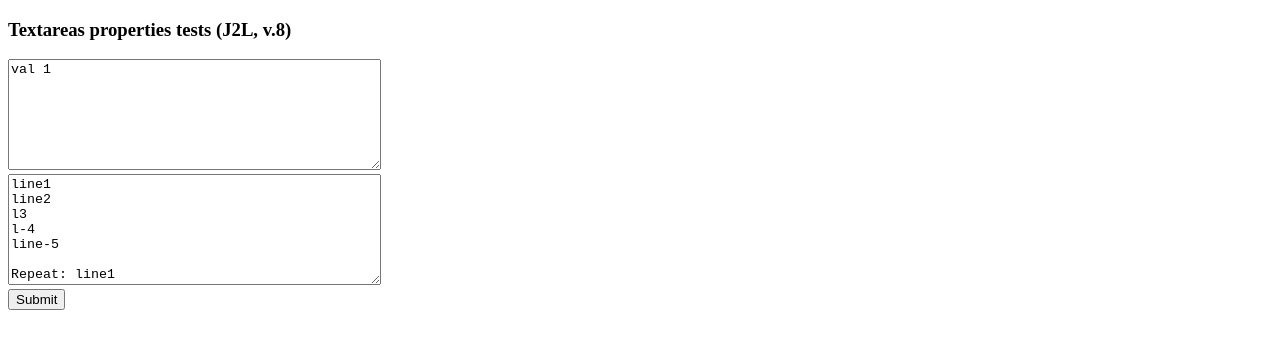
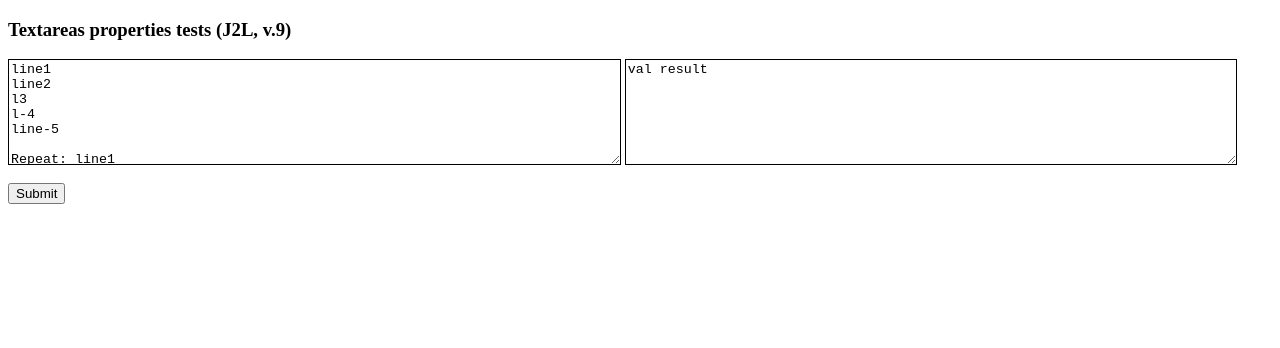
Before and after one commit to MaixEqu/react-ts-snips, a React (Create React App) app: page / in a window 1280 px wide. Shown: the top 348 px of the page. Built offline with nearby package versions, Linux system fonts and the light colour scheme.

Commit message:
Textareas properties tests (J2L, v.9), TAs replaced

```diff
--- a/src/App.tsx
+++ b/src/App.tsx
@@ -2,69 +2,86 @@ import * as React from "react";
 
 interface IProps {}
 interface IState {
-  value_1: string;
-  value_2: string;
-  cols1: number;
-  cols2: number;
+  text_from: string;
+  text_res: string;
+  cols_from: number;
+  cols_res: number;
   rows: number;
+  height: number;
+  width?: number;
+  height_from?: number;
+  width_from?: number;
+  height_res?: number;
+  width_res?: number;
 }
 export class Main extends React.Component {
-  textInput_1 = React.createRef<HTMLTextAreaElement>();
-  textInput_r = React.createRef<HTMLTextAreaElement>();
+  textInput_from = React.createRef<HTMLTextAreaElement>();
+  textInput_res = React.createRef<HTMLTextAreaElement>();
   state: IState;
   constructor(props: IProps) {
     super(props)
     this.state = {
-      value_1: 'val 1',
-      value_2: 'val 2',
-      cols1: 44,
-      cols2: 44,
+      text_from: 'val source',
+      text_res: 'val result',
+      cols_from: 44,
+      cols_res: 44,
       rows: 7,
+      height: 100
     }
   }
 
-  handleSubmit_1 = (e: React.FormEvent) => {
+  handleSubmit = (e: React.FormEvent) => {
     e.preventDefault();
-    //console.log(e)
-    //console.log(this.textInput_r.current)
-    if (this.textInput_r.current) {
-      console.log(this.textInput_r.current.cols)
-      //console.log(this.textInput_r.current.scrollTop)
-      const sTA1value = this.textInput_1.current ? this.textInput_1.current.value : ""
-      console.log(">2: " + sTA1value );
-
-      this.setState({ value_1: sTA1value + sTA1value })
-      this.textInput_r.current.cols = 48
-      this.textInput_r.current.scrollTop += 40
+    // console.log(e)
+    // console.log(this.textInput_r.current)
+    if (this.textInput_res.current) {
+      // console.log(this.textInput_r.current.cols)
+      // console.log(this.textInput_r.current.scrollTop)
+      const sText_from = this.textInput_from.current ? this.textInput_from.current.value : ""
+      this.setState({text_res: sText_from + sText_from})
+      this.textInput_res.current.cols = 48
+      this.textInput_res.current.scrollTop += 40
+    } else {
+      console.log('Now no "this.textInput_r.current"')
     }
   };
-  handleOnChange = () => {
-    if (this.textInput_r.current) {
-      this.textInput_r.current.cols = 60
-      this.textInput_r.current.scrollTop += 20
+  handleOnClick = () => {
+    if (this.textInput_res.current) {
+      this.textInput_res.current.cols = 60
+      this.textInput_res.current.scrollTop += 20
+    } else {
+      console.log('Now no "this.textInput_r.current"')
     }
   }
 
   render() {
-    const s: IState = this.state;
-    const t = `line1\nline2\nl3\nl-4\nline-5\n\nRepeat: line1\nline2\nl3\nl-4\nline-5\n`
+    const taText = `line1\nline2\nl3\nl-4\nline-5\n\nRepeat: line1\nline2\nl3\nl-4\nline-5\n`
+    const taStyle = {
+      height: this.state.height+'px',
+      width: '48%',
+      border: "1px solid",
+      verticalAlign: "top",
+    };
     return (
       <div>
-        <h3>Textareas properties tests (J2L, v.8)<br /></h3>
-        <textarea rows={s.rows} cols={s.cols1}
-          id="res"
-          value={this.state.value_1}
-          onChange={this.handleOnChange}
-          onClick={this.handleOnChange}
-          ref={this.textInput_r}
-          readOnly={true}
-        />
-        <form onSubmit={this.handleSubmit_1}>
-          <textarea rows={s.rows} cols={s.cols2}
-            id="from"
-            ref={this.textInput_1}
-            defaultValue={t}
+        <h3>Textareas properties tests (J2L, v.9)<br /></h3>
+        <form onSubmit={this.handleSubmit}>
+        <textarea
+            style={taStyle}
+            id="ta-from"
+            ref={this.textInput_from}
+            defaultValue={taText}
           />
+          {' '}
+          <textarea
+            style={taStyle}
+            id="ta-to"
+            value={this.state.text_res}
+            onClick={this.handleOnClick}
+            ref={this.textInput_res}
+            readOnly={true}
+          />
+          <br />
           <br />
           <button>Submit</button>
         </form>
@@ -72,3 +89,6 @@ export class Main extends React.Component {
     );
   }
 }
+//    const s: IState = this.state;
+//          <textarea rows={s.rows} cols={s.cols1}
+//          <textarea rows={s.rows} cols={s.cols2}
```
